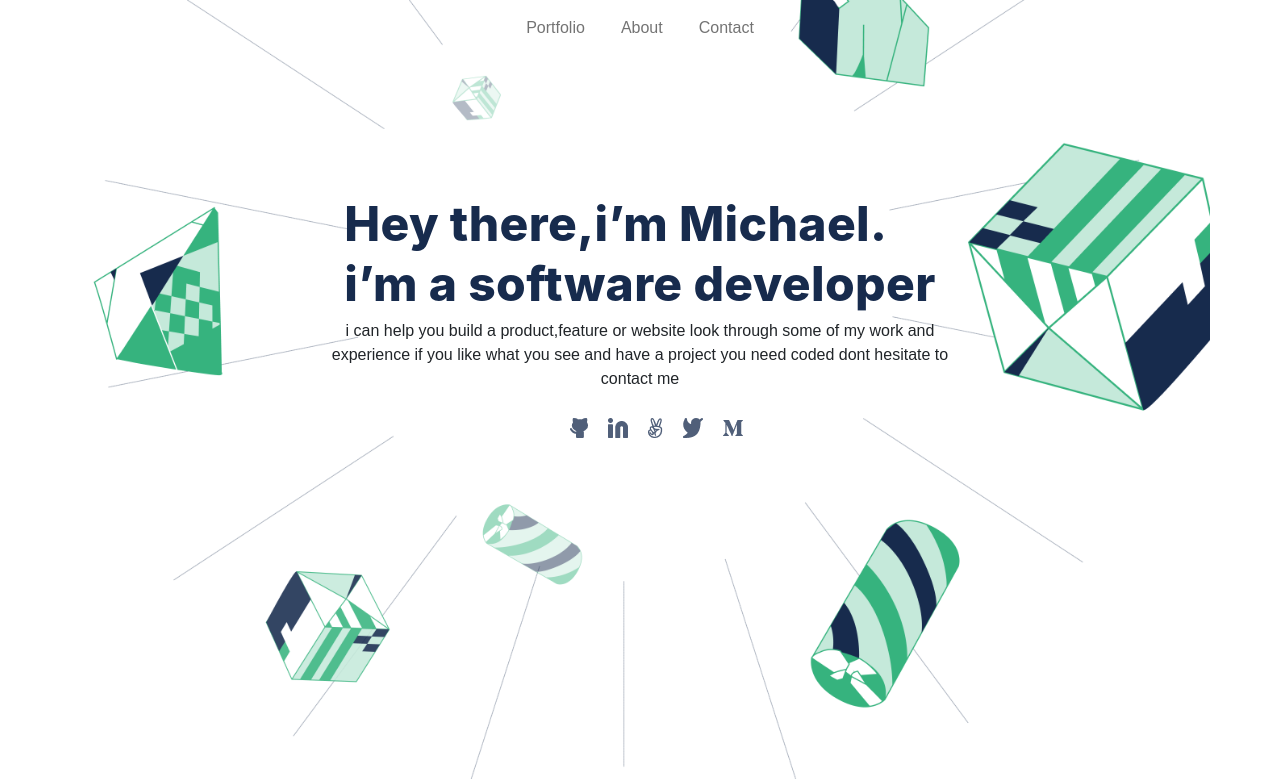
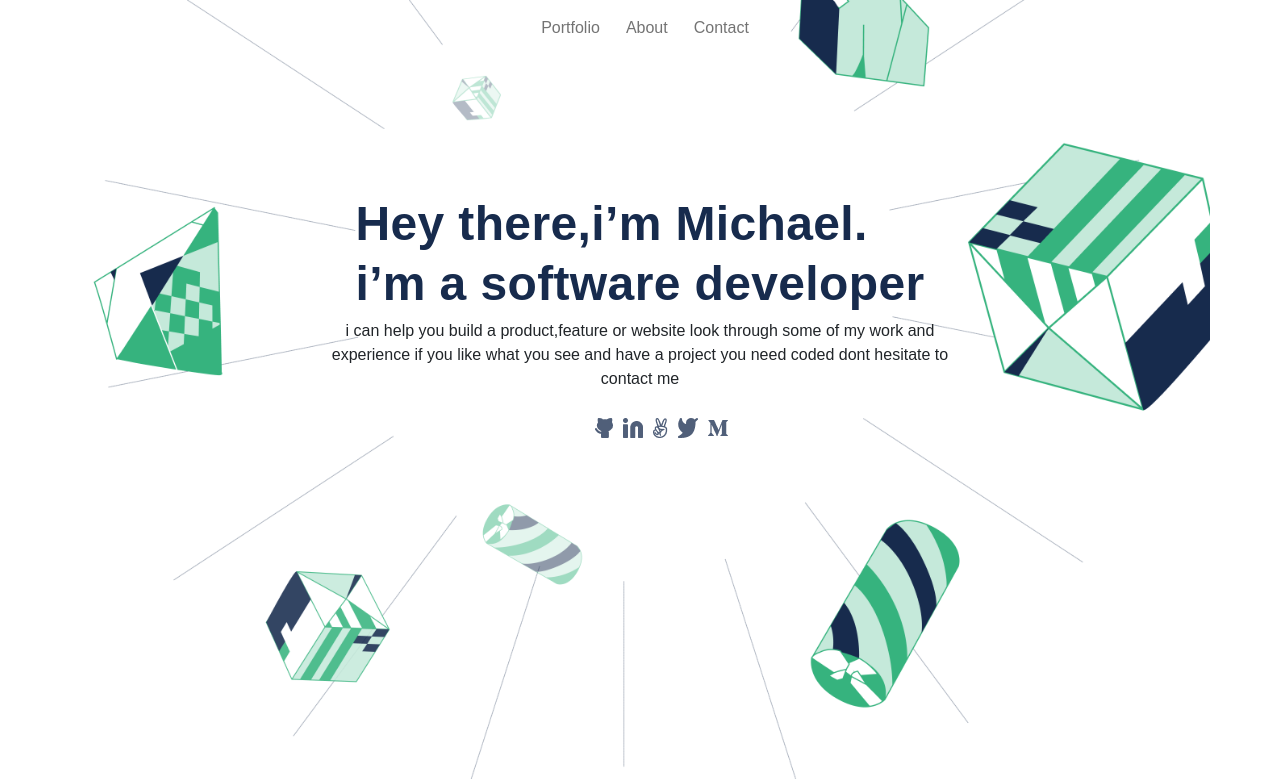
Before and after one commit to Therealadetunji/bootstrap-website, a plain HTML site: page index.html in a window 1280 px wide. Shown: the top 779 px of the page. Drawn offline with nearby package versions, Linux system fonts and the light colour scheme.

Commit message:
style.css worked on

```diff
--- a/style.css
+++ b/style.css
@@ -27,7 +27,7 @@ h1 {
   display: flex;
   width: 920px;
   height: 114px;
-  font-family: "Inter";
+  font-family: "Inter" sans-serif;
   font-style: normal;
   font-weight: 800;
   font-size: 48px;
@@ -47,6 +47,6 @@ ul {
 }
 
 ul li {
-  margin: 0px 10px;
+  margin-left: 10px;
   list-style-type: none;
 }
```
